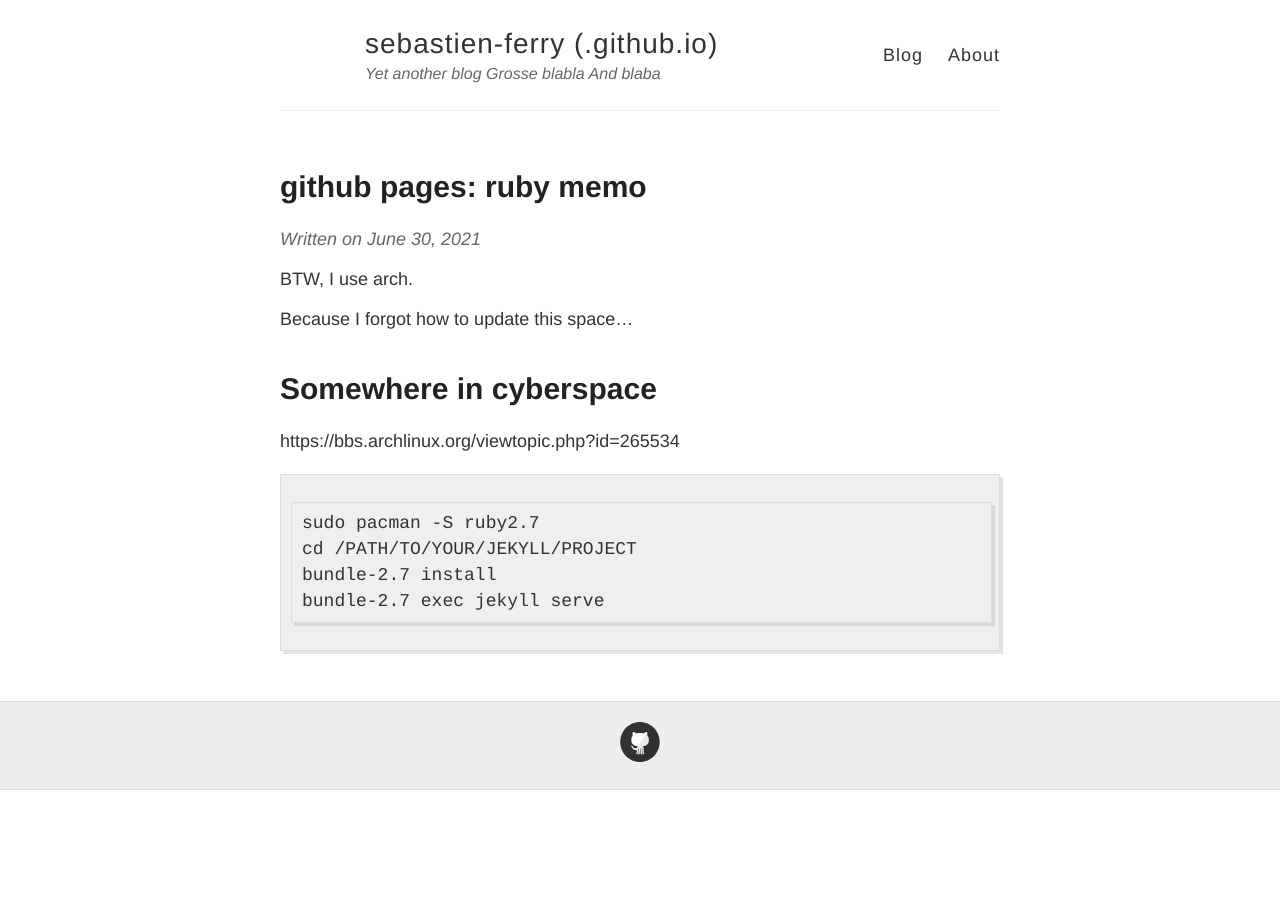
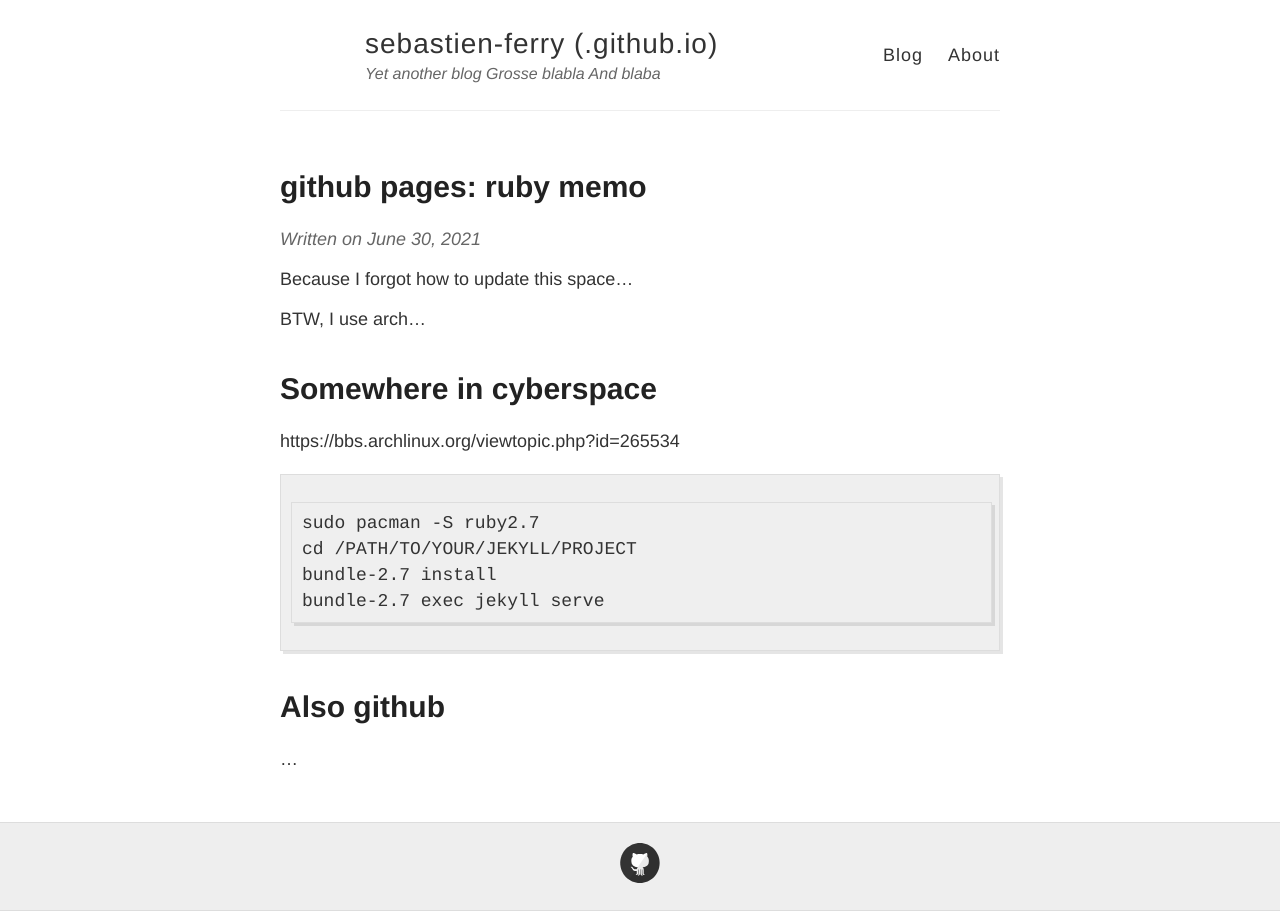
Before and after one commit to sebastien-ferry/sebastien-ferry.github.io, a Jekyll site: the page built from _posts/2021-06-30-platform-post.md, in a window 1280 px wide. Built offline with Jekyll 4.4.1, drawn with Linux system fonts in a browser that asks for light colours.

Commit message:
2 commits in 2022, nothing will stop me

````diff
--- a/_posts/2021-06-30-platform-post.md
+++ b/_posts/2021-06-30-platform-post.md
@@ -6,11 +6,12 @@ categories: [blog, linux, arch]
 tags: [arch, ruby, github-pages]
 excerpt_separator: <!--more-->
 ---
-BTW, I use arch.
 
 Because I forgot how to update this space...
 
 <!--more-->
+
+BTW, I use arch...
 
 # Somewhere in cyberspace
 
@@ -23,3 +24,6 @@ cd /PATH/TO/YOUR/JEKYLL/PROJECT
 bundle-2.7 install
 bundle-2.7 exec jekyll serve
 ```
+# Also github
+
+...
````
